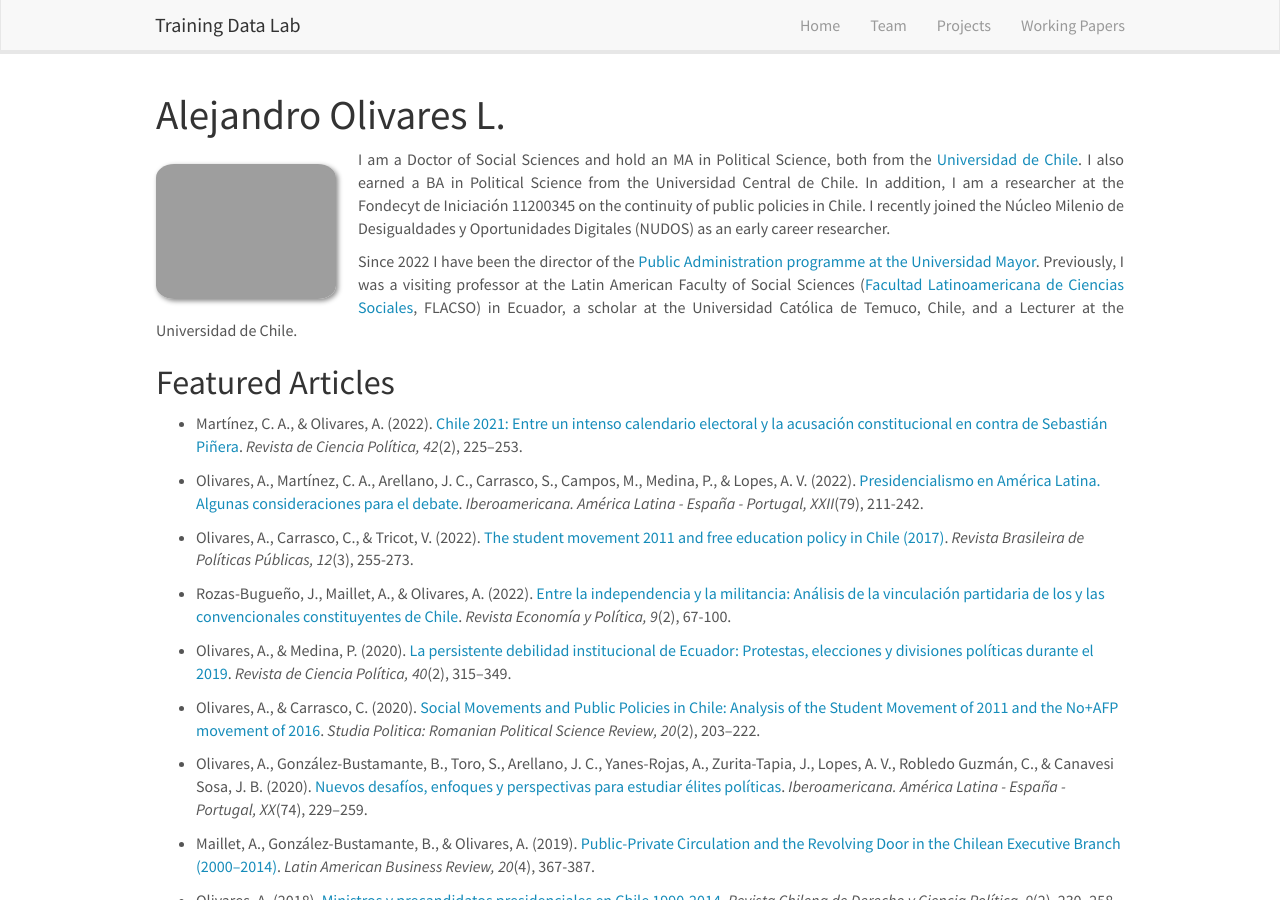
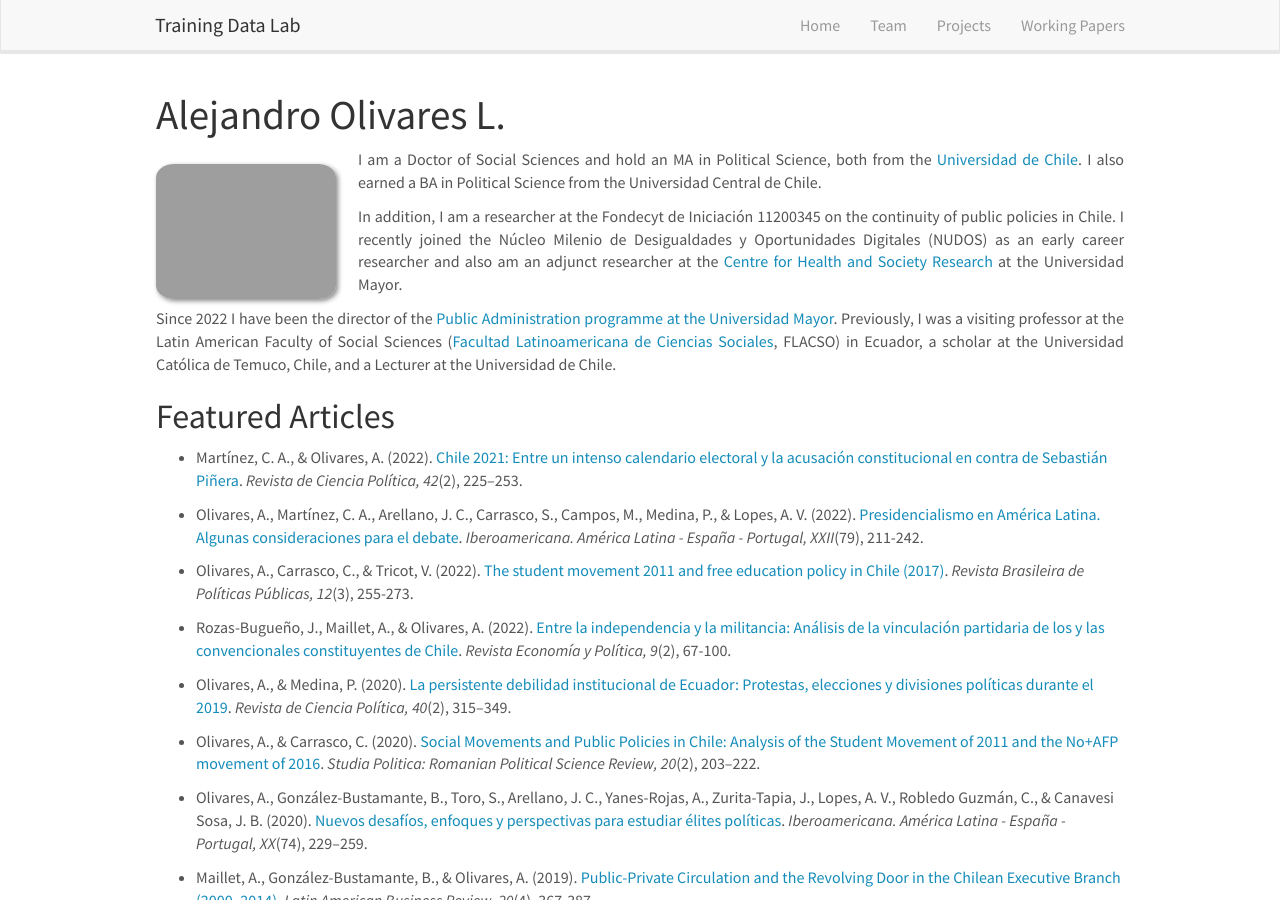
Before and after one commit to training-datalab/old-training-datalab.com, a Jekyll site: the page built from _pages/aolivares.md, in a window 1280 px wide and 900 px high. Built offline with Jekyll 4.4.1, drawn with Linux system fonts in a browser that asks for light colours; nearby versions of some CDN libraries.

Commit message:
Update aolivares.md
Co-Authored-By: janolivares <70457696+janolivares@users.noreply.github.com>

```diff
--- a/_pages/aolivares.md
+++ b/_pages/aolivares.md
@@ -10,7 +10,9 @@
 
 <img src="https://training-datalab.com/images/team/aolivares.jpg" class="img-responsive" width="180px" style="float: left" />
 
-<p align=" justify">I am a Doctor of Social Sciences and hold an MA in Political Science, both from the <a href="https://www.uchile.cl/" target="_blank">Universidad de Chile</a>. I also earned a BA in Political Science from the Universidad Central de Chile. In addition, I am a researcher at the Fondecyt de Iniciación 11200345 on the continuity of public policies in Chile. I recently joined the Núcleo Milenio de Desigualdades y Oportunidades Digitales (NUDOS) as an early career researcher.</p>
+<p align=" justify">I am a Doctor of Social Sciences and hold an MA in Political Science, both from the <a href="https://www.uchile.cl/" target="_blank">Universidad de Chile</a>. I also earned a BA in Political Science from the Universidad Central de Chile.</p>
+
+<p align=" justify">In addition, I am a researcher at the Fondecyt de Iniciación 11200345 on the continuity of public policies in Chile. I recently joined the Núcleo Milenio de Desigualdades y Oportunidades Digitales (NUDOS) as an early career researcher and also am an adjunct researcher at the <a href="https://ciss.umayor.cl/" target="_blank">Centre for Health and Society Research</a> at the Universidad Mayor.</p>
 
 <p align=" justify">Since 2022 I have been the director of the <a href="https://www.umayor.cl/um/carreras/administracion-publica-santiago/10000" target="_blank">Public Administration programme at the Universidad Mayor</a>. Previously, I was a visiting professor at the Latin American Faculty of Social Sciences (<a href="https://www.flacso.edu.ec/en/inicio" target="_blank">Facultad Latinoamericana de Ciencias Sociales</a>, FLACSO) in Ecuador, a scholar at the Universidad Católica de Temuco, Chile, and a Lecturer at the Universidad de Chile.</p>
 
```
